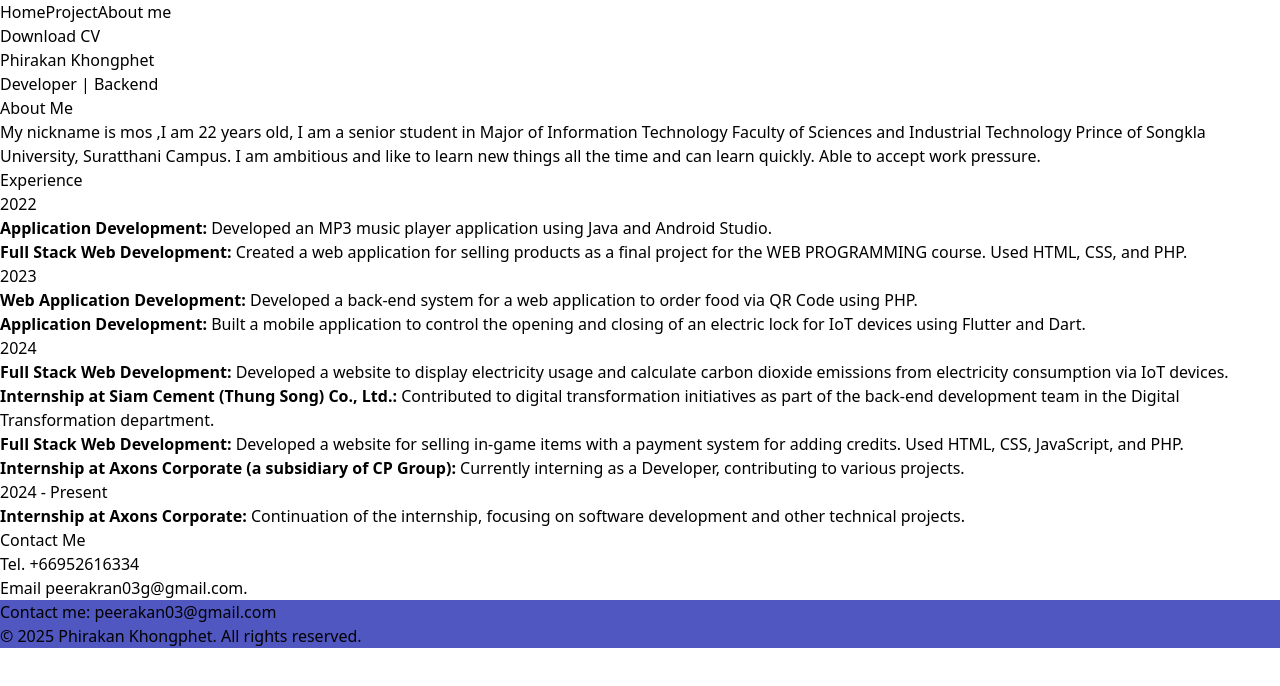
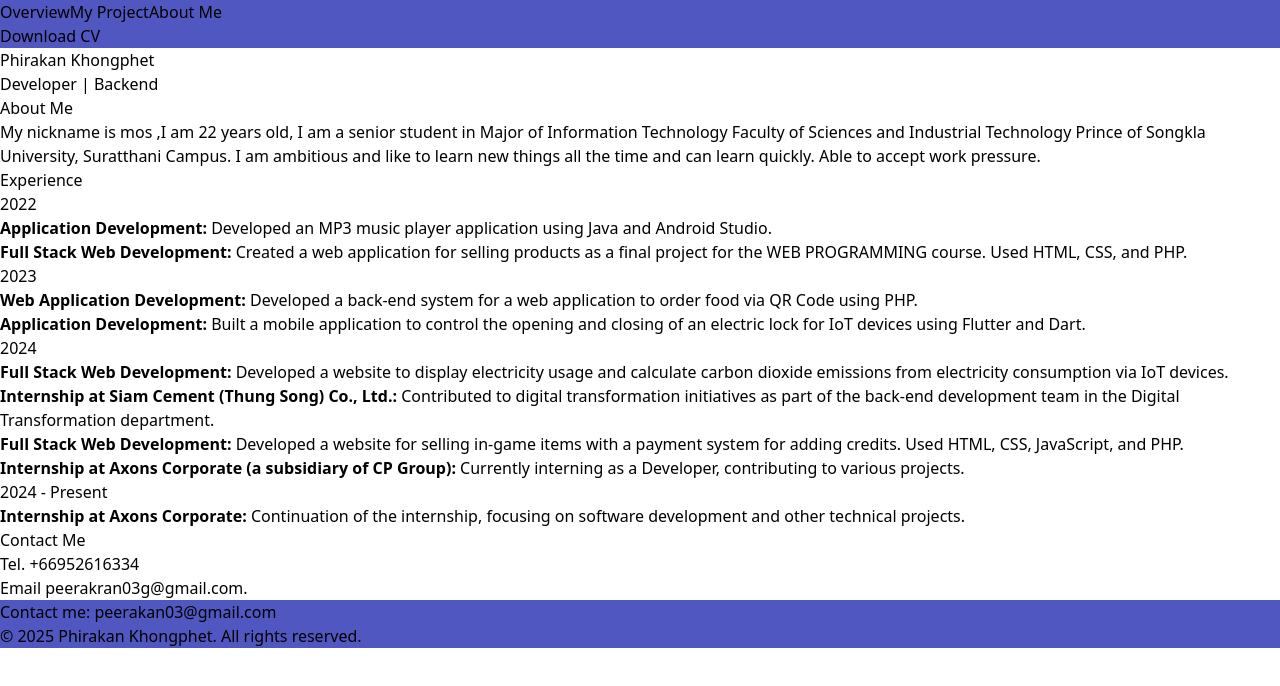
Before and after one commit to Phirakan/Phirakan-Portfolio, a Next.js app: page / in a window 1280 px wide. Shown: the top 686 px of the page. Built offline with nearby package versions, Linux system fonts and the light colour scheme.

Commit message:
Change the new Navbar format

```diff
--- a/src/app/components/navbar.tsx
+++ b/src/app/components/navbar.tsx
@@ -3,21 +3,22 @@ import Link from 'next/link'
 const Navbar = () => {
   return (
     <>
-      <nav className='flex justify-between items-center p-4 bg-gray-800 text-xl border-b-2 border-slate-500 text-white font-semibold'>
-        <div className="flex gap-12">
-          <Link href="/">Home</Link>
-          <Link href="/Project">Project</Link>
-          <Link href="/info">About me</Link>
+   {/* Navbar */}
+   <nav className="flex justify-between rounded-b-xl items-center p-4  text-white" style={{backgroundColor: '#5157C0'}}>
+        <div className="flex gap-8 font-semibold text-lg">
+          <Link href="/">Overview</Link>
+          <Link href="#projects">My Project</Link>
+          <Link href="#about">About Me</Link>
         </div>
-        {/* Download CV Button */}
         <a
-          href="/PhirakanCV.pdf" // Correct path to the file in the public folder
+          href="/Phirakan_CV.pdf"
           download
-          className="px-4 py-2 bg-blue-500 text-white rounded-lg hover:bg-blue-700 transition duration-300 font-mono"
+          className="px-4 py-2 bg-white text-blue-600 rounded-lg font-semibold hover:bg-blue-400 hover:text-white transition"
         >
           Download CV
         </a>
       </nav>
+
     </>
   )
 }
```
